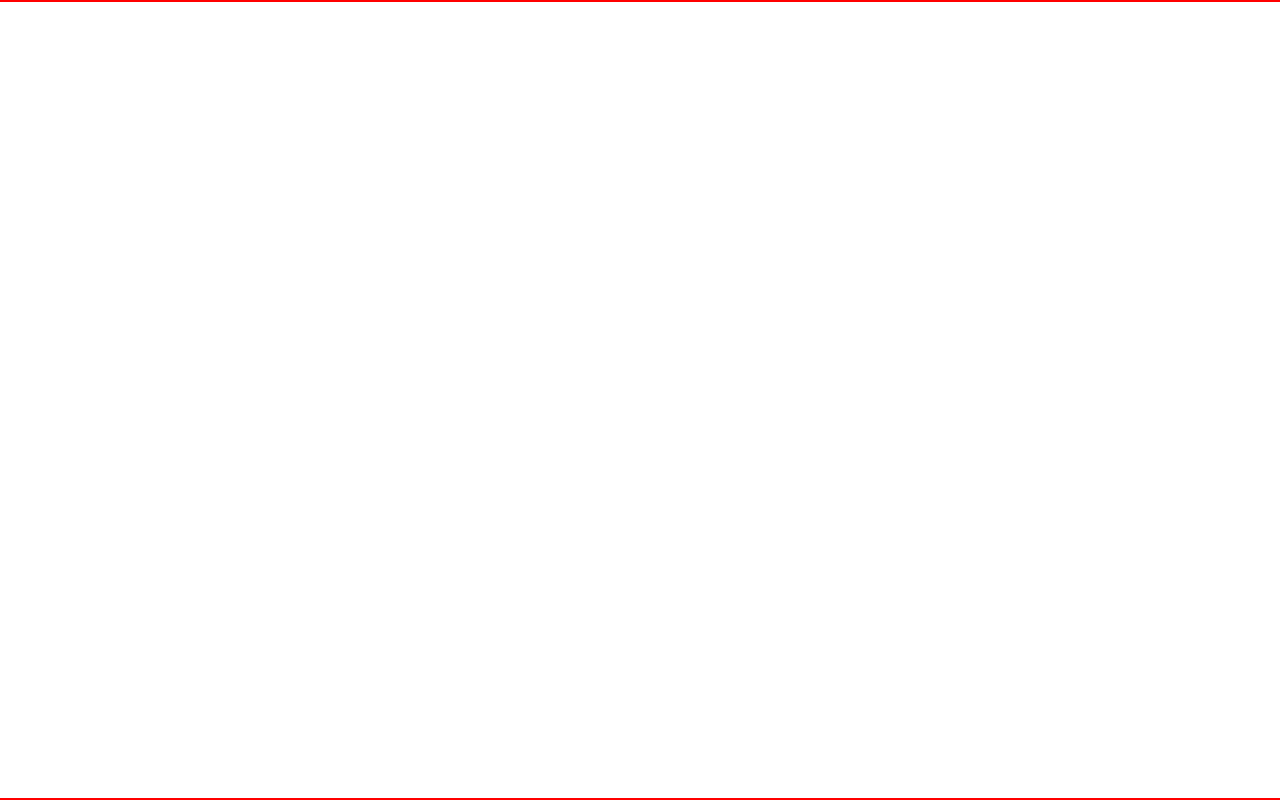
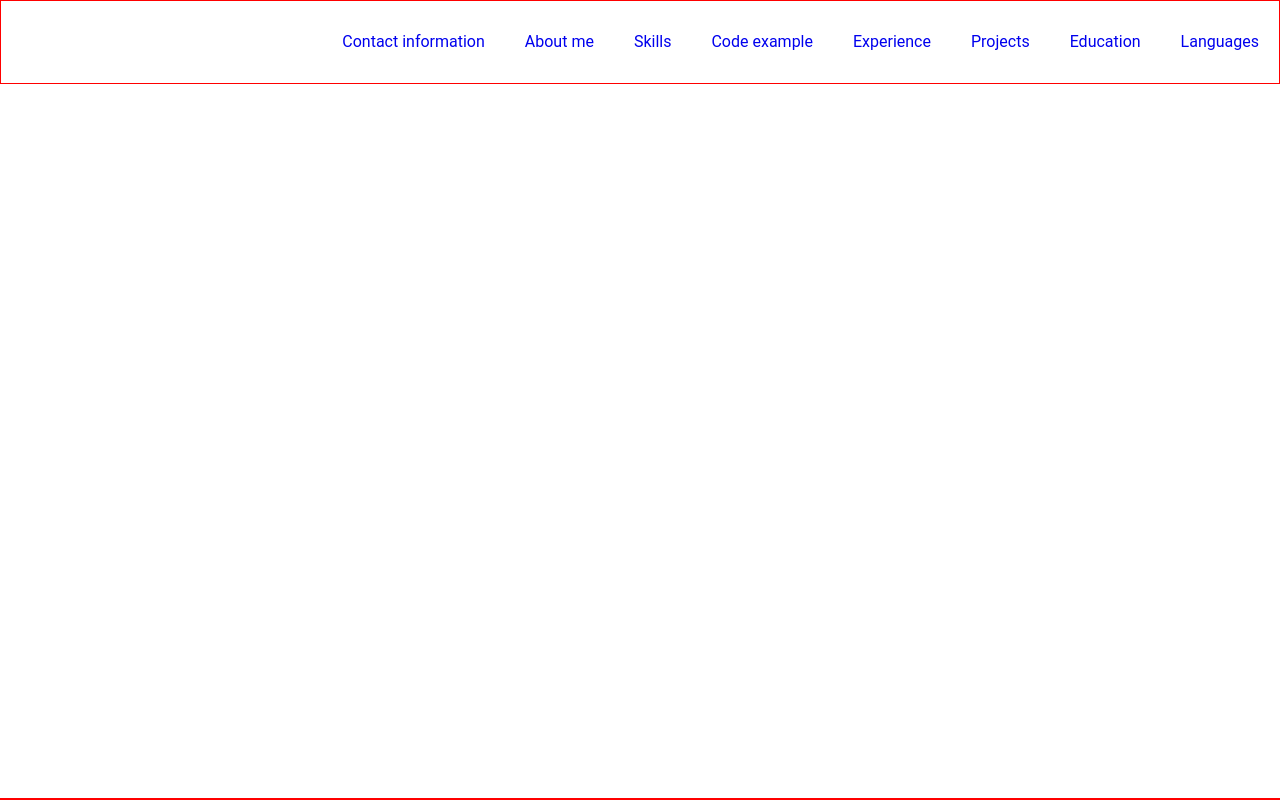
Before and after one commit to dsigalova/rsschool-cv, a plain HTML site: page index.html in a window 1280 px wide. Drawn offline with Linux system fonts and the light colour scheme.

Commit message:
feat: add header with nav to html

```diff
--- a/index.html
+++ b/index.html
@@ -5,22 +5,33 @@
   <meta http-equiv="X-UA-Compatible" content="IE=edge">
   <meta name="viewport" content="width=device-width, initial-scale=1.0">
   <title>CV Daria Sigalova</title>
-  <!-- <link rel="icon" href="assets/favicon.ico"> !!TODO add ico sign-->
+  <link rel="icon" href="./assets/icons/favico.ico">
   <link rel="stylesheet" href="./style.css">
 </head>
 <body>
 <header class="header">
-  <div class="container">
-
+  <div class="container header-container">
+    <nav class="nav">
+      <ul class="nav-list">
+        <li class="nav-item"><a href="#contacts" class="nav-link">Contact information</a></li>
+        <li class="nav-item"><a href="#aboutme" class="nav-link">About me</a></li>
+        <li class="nav-item"><a href="#skills" class="nav-link">Skills</a></li>
+        <li class="nav-item"><a href="#code" class="nav-link">Code example</a></li>
+        <li class="nav-item"><a href="#experience" class="nav-link">Experience</a></li>
+        <li class="nav-item"><a href="#projects" class="nav-link">Projects</a></li>
+        <li class="nav-item"><a href="#education" class="nav-link">Education</a></li>
+        <li class="nav-item"><a href="#languages" class="nav-link">Languages</a></li>
+      </ul>
+    </nav>
   </div>
 </header>
 <main>
-  <div class="container">
+  <div class="container main-container">
 
   </div>
 </main>
 <footer class="footer">
-  <div class="container">
+  <div class="container footer-container">
 
   </div>
 </footer>
--- a/style.css
+++ b/style.css
@@ -12,7 +12,9 @@
 * {
   box-sizing: border-box;
 }
-
+html {
+  scroll-behavior: smooth;
+}
 body {
   font-family: Roboto, sans-serif;
   min-height: 100vh;
@@ -35,3 +37,17 @@ body {
   max-width: 1440px;
   margin: 0 auto;
 }
+
+.nav-list {
+  display: flex;
+  justify-content: flex-end;
+  align-items: center;
+  list-style: none;
+}
+
+.nav-link {
+  padding: 0 20px;
+  line-height: 50px;
+  transition: .3s;
+  text-decoration: none;
+}
```
Also changed, not shown: assets/icons/favico.ico (added).
